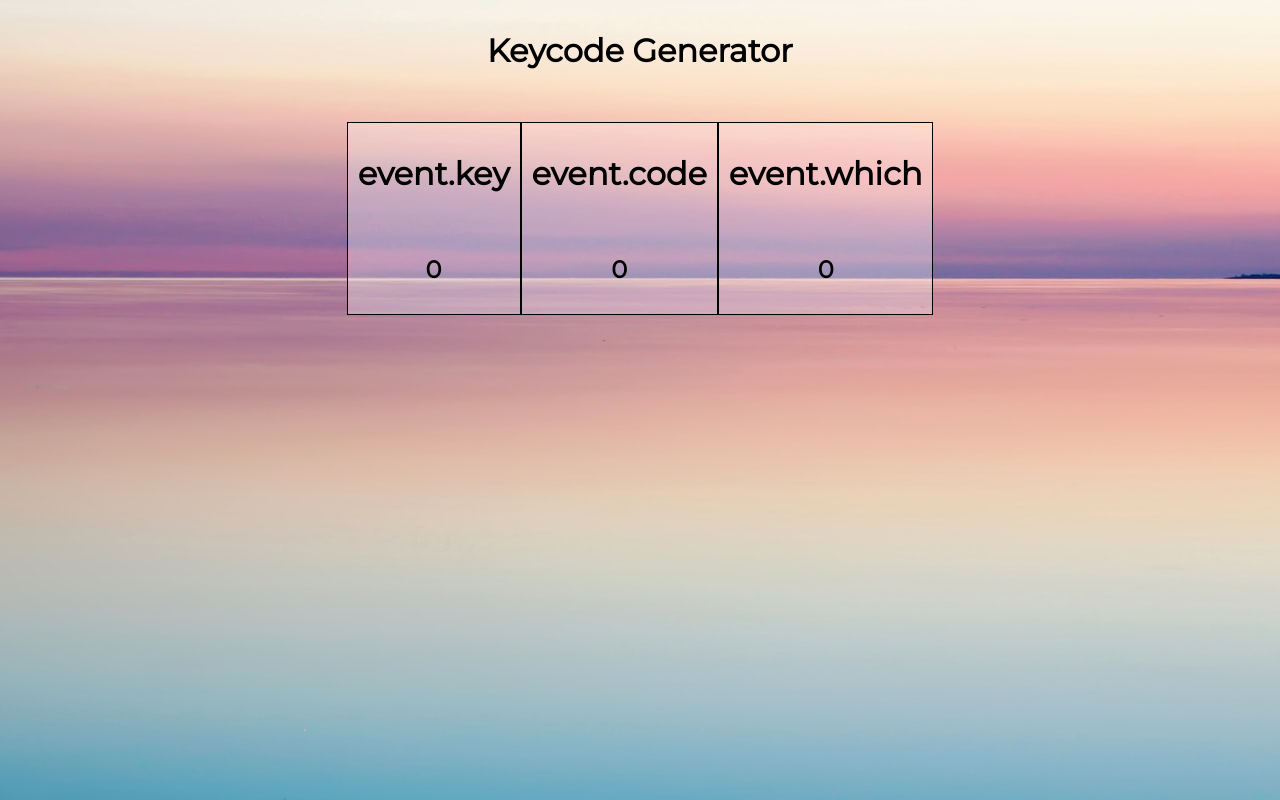
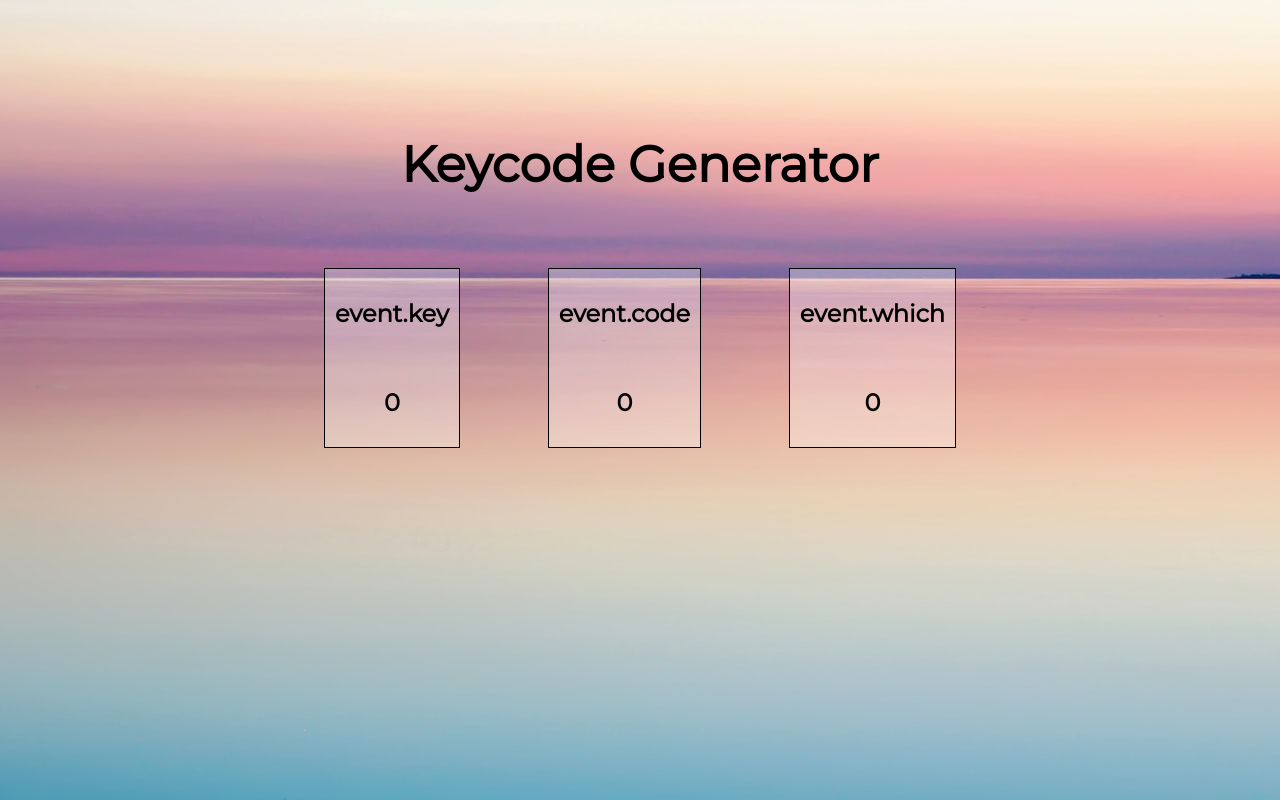
Before and after one commit to Viviaana/keycode, a plain HTML site: page index.html in a window 1280 px wide. Drawn offline with Linux system fonts and the light colour scheme.

Commit message:
style amended

```diff
--- a/index.html
+++ b/index.html
@@ -8,23 +8,25 @@
 </head>
 <body>
 
+<div class="main">
     <h1>Keycode Generator</h1>
 
     <div class = "container">
         <div class = "header">
-        <h1>event.key</h1>
+        <h2>event.key</h2>
         <h2 id="key">0</h2>
         </div>
 
         <div class = "header">
-        <h1>event.code</h1>
+        <h2>event.code</h2>
         <h2 id="code">0</h2>
         </div>
 
         <div class = "header">
-        <h1>event.which</h1>
+        <h2>event.which</h2>
         <h2 id="which">0</h2>
         </div>
+
 </div>
 
 <script src="app.js"></script>
--- a/main.css
+++ b/main.css
@@ -8,9 +8,8 @@ body{
 h1 {
     font-family: 'Montserrat', sans-serif;
     text-align: center;
-    padding: 10px;
-
-
+    font-size: 50px;
+    padding-bottom: 20px;
 }
 
 h2 {
@@ -20,12 +19,20 @@ h2 {
     padding: 10px;
 }
 
+.main{
+    display: flex;
+    align-items: center;
+    margin-top: 100px;
+    flex-direction: column;
+}
+
 .container {
     display: flex;
-    justify-content: center;
-    align-content: space-between;
+    justify-content: space-between;
+    align-content: center;
     padding: 20px;
     flex-wrap: wrap;
+    width: 50%;
 }
 
 .header {
```
